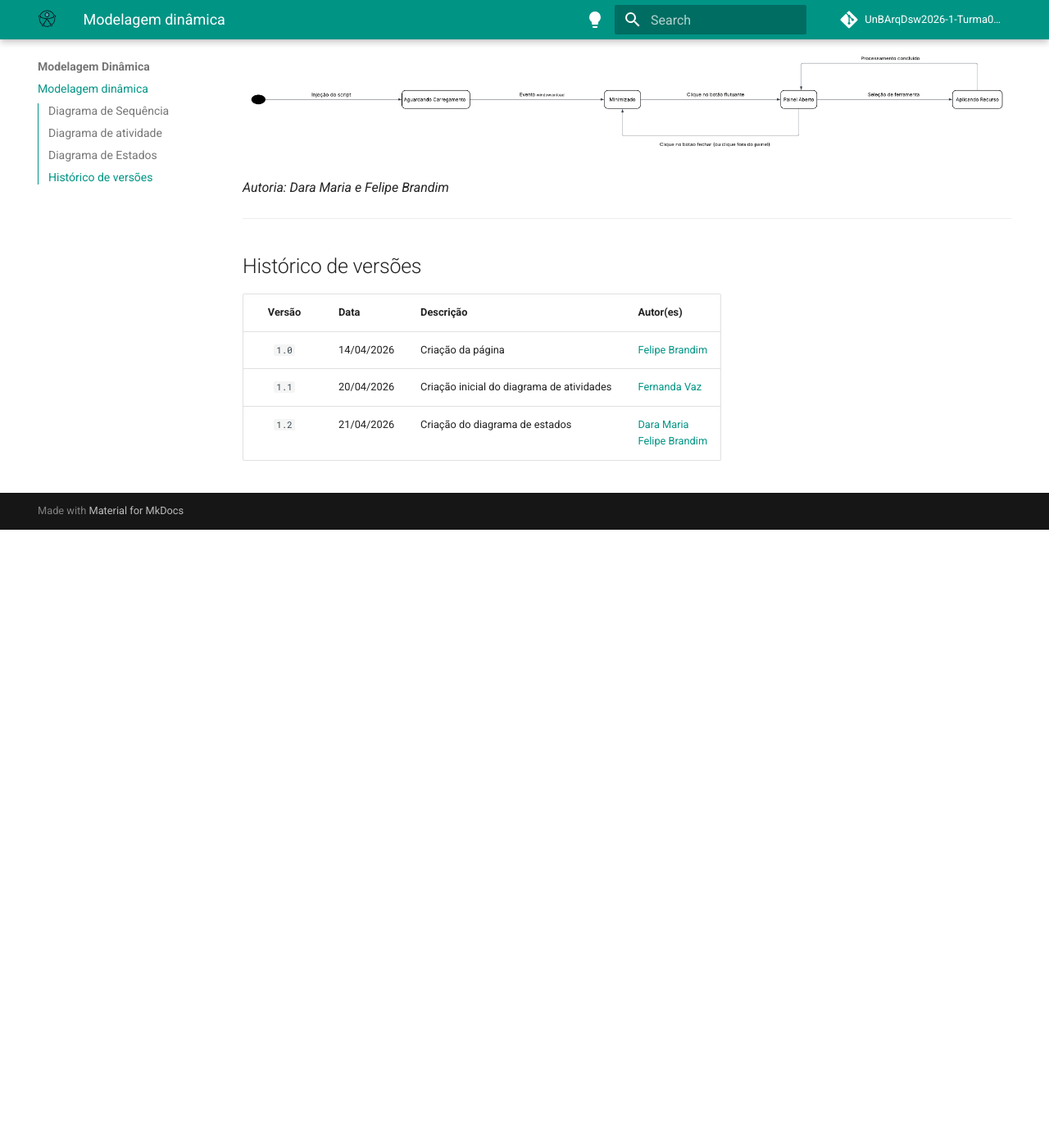
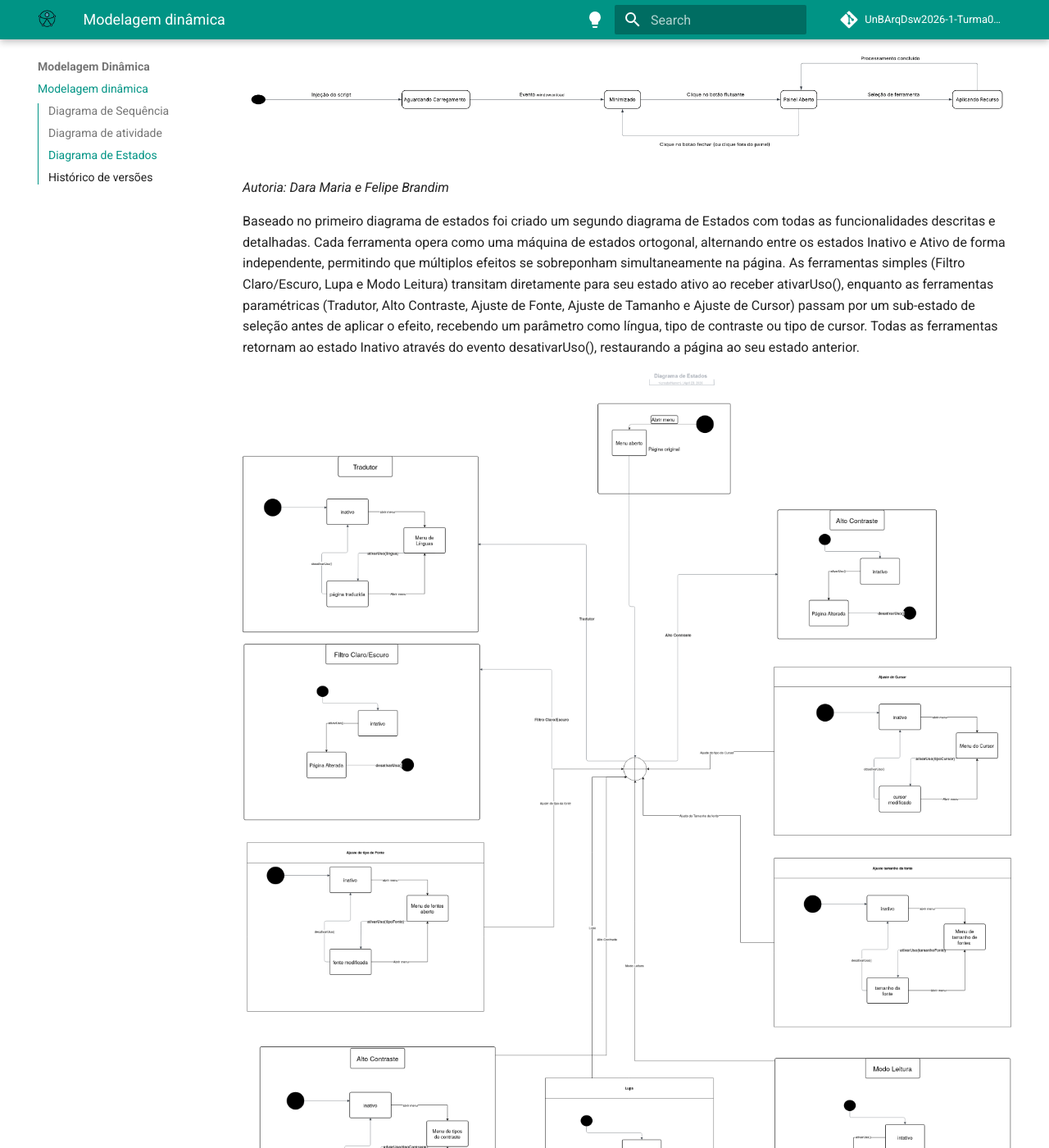
Before and after one commit to UnBArqDsw2026-1-Turma02/2026.01-T02_G4_AcessibilidadeJa_Entrega_02, an MkDocs documentation site: the page built from docs/Modelagem/2.2.ModelagemDinamica.md, in a window 1280 px wide and 1400 px high, scrolled down 1394 px. Shown: the whole window at 82% size. Built offline with MkDocs 1.6.1 and Material for MkDocs 9.7.7, drawn with Linux system fonts in a browser that asks for light colours; comment, search, counter and statistics services are not loaded; before the commit the page ends 2040 px from its top, so only the background shows below that; some of the changed text lies outside the part shown.

Commit message:
Segundo diagrama de estados

```diff
--- a/docs/Modelagem/2.2.ModelagemDinamica.md
+++ b/docs/Modelagem/2.2.ModelagemDinamica.md
@@ -29,6 +29,13 @@ Este controle garante previsibilidade à ferramenta:
 
 *Autoria: Dara Maria e Felipe Brandim*
 
+
+Baseado no primeiro diagrama de estados foi criado um segundo diagrama de Estados com todas as funcionalidades descritas e detalhadas. Cada ferramenta opera como uma máquina de estados ortogonal, alternando entre os estados Inativo e Ativo de forma independente, permitindo que múltiplos efeitos se sobreponham simultaneamente na página. As ferramentas simples (Filtro Claro/Escuro, Lupa e Modo Leitura) transitam diretamente para seu estado ativo ao receber ativarUso(), enquanto as ferramentas paramétricas (Tradutor, Alto Contraste, Ajuste de Fonte, Ajuste de Tamanho e Ajuste de Cursor) passam por um sub-estado de seleção antes de aplicar o efeito, recebendo um parâmetro como língua, tipo de contraste ou tipo de cursor. Todas as ferramentas retornam ao estado Inativo através do evento desativarUso(), restaurando a página ao seu estado anterior.
+
+![Diagrama de Estados UML detalhamento de ferramentas](../images/Diagrama%20de%20Estados-pedro.png)
+
+*Autoria: Pedro Cruz*
+
 ---
 
 ## Histórico de versões
@@ -38,3 +45,4 @@ Este controle garante previsibilidade à ferramenta:
 | `1.0`  | 14/04/2026 | Criação da página | [Felipe Brandim](https://github.com/Felipe-Brandim) |
 | `1.1`  | 20/04/2026 | Criação inicial do diagrama de atividades | [Fernanda Vaz ](https://github.com/) |
 | `1.2`  | 21/04/2026 | Criação do diagrama de estados | [Dara Maria](https://github.com/daramariabs) <br>  [Felipe Brandim](https://github.com/Felipe-Brandim) |
+| `1.3`  | 23/04/2026 | Criação do segundo diagrama de estados | [Pedro Cruz](https://github.com/pfc15) |
```
Also changed, not shown: docs/images/Diagrama de Estados-pedro.png (added).
